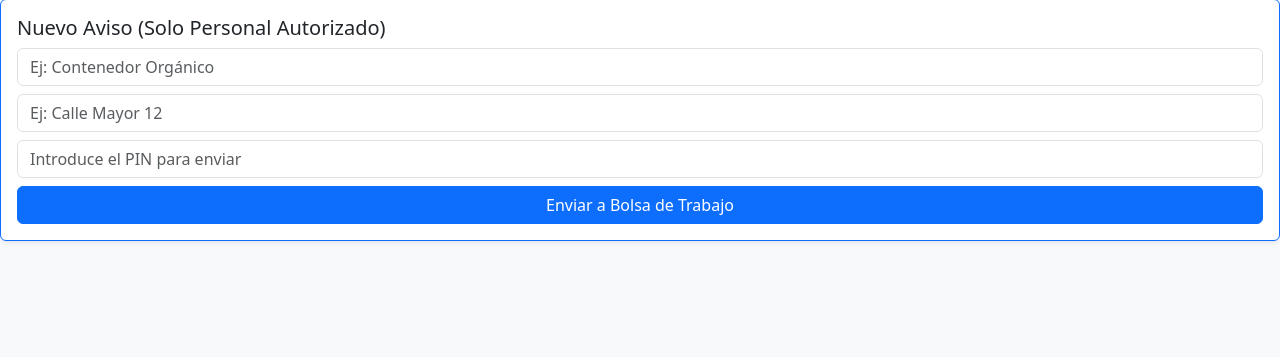
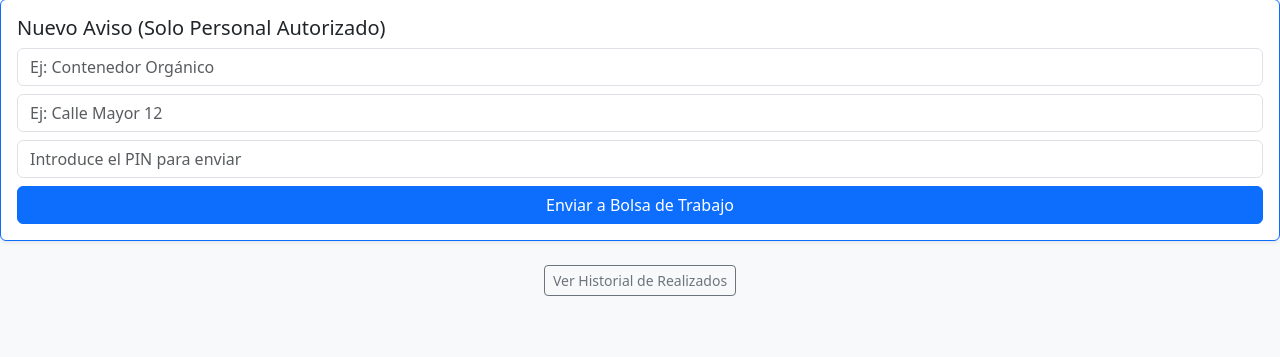
Before and after one commit to manin1985/mantenimiento-app, a Python web app: template templates/index.html in a window 1280 px wide. Shown: the part 347-704 px from the top of the page. Run offline with Jinja, Linux system fonts and the light colour scheme; the template is opened without the code that fills it, so the values that code supplies are empty.

Commit message:
Update index.html

```diff
--- a/templates/index.html
+++ b/templates/index.html
@@ -45,3 +45,6 @@
         <button class="btn btn-primary w-100">Enviar a Bolsa de Trabajo</button>
     </form>
 </div>
+<div class="text-center mb-3">
+    <a href="/historial" class="btn btn-outline-secondary btn-sm">Ver Historial de Realizados</a>
+</div>
```
